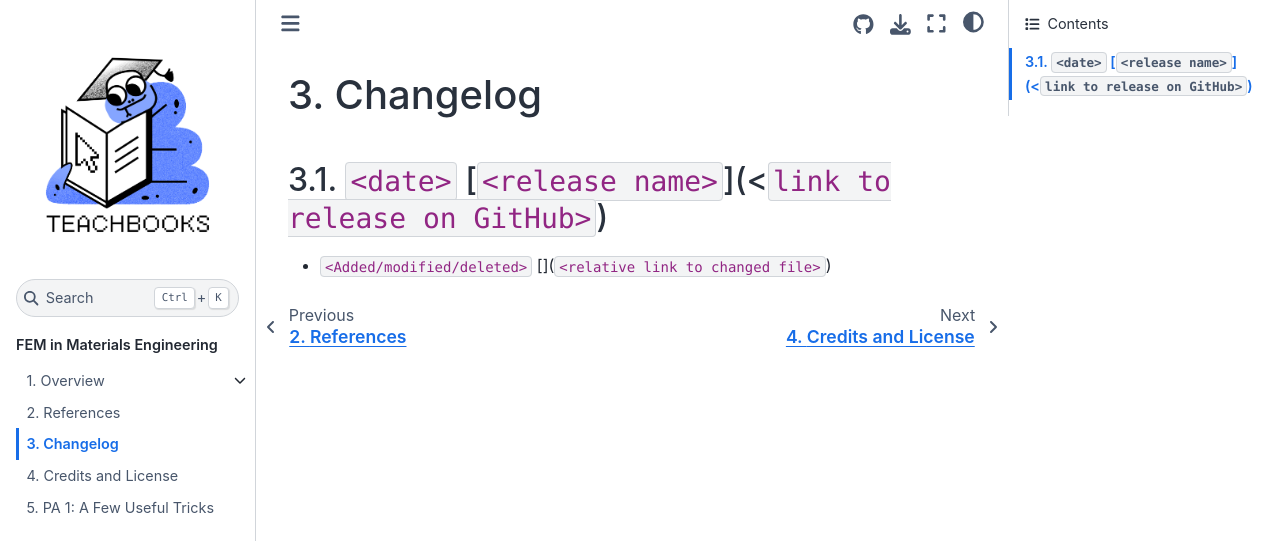
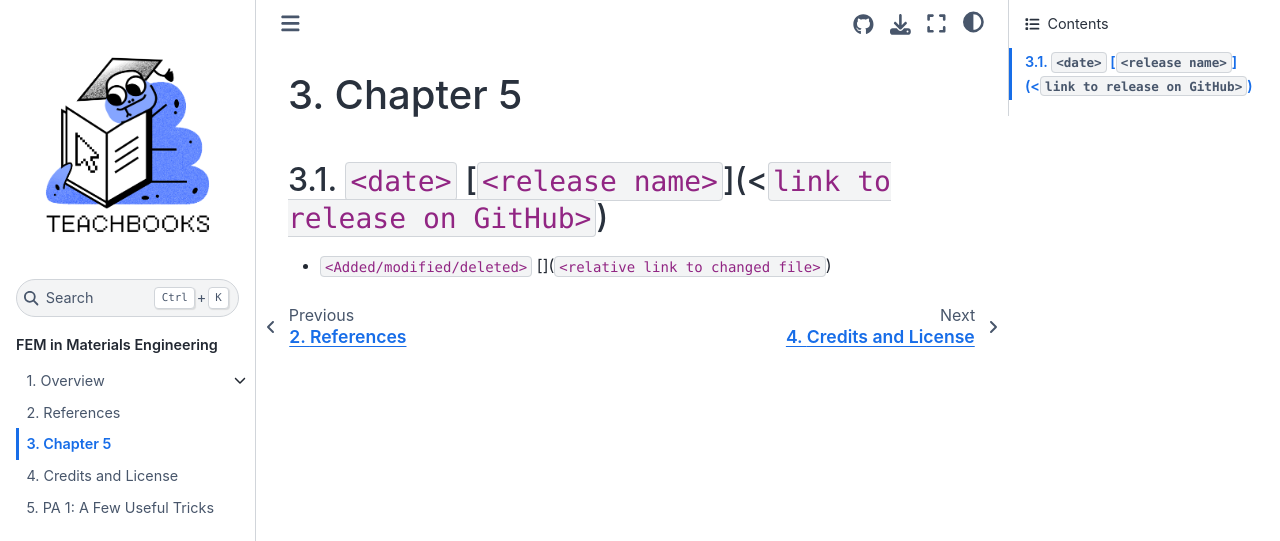
Before and after one commit to anandkanjarla/anand_book, a Jupyter Book: the page built from book/changelog.md, in a window 1280 px wide. Shown: the top 541 px of the page. Built offline with Jupyter Book 1.0.4 settings and Sphinx 7.4.7 and the Sphinx Book theme 1.1.4, drawn with Linux system fonts in a browser that asks for light colours; comment, search, counter and statistics services are not loaded.

Commit message:
chapter name

```diff
--- a/book/changelog.md
+++ b/book/changelog.md
@@ -1,4 +1,4 @@
-# Changelog
+# Chapter 5
 
 ## `<date>` [`<release name>`](<`link to release on GitHub>`)
 - `<Added/modified/deleted>` [](`<relative link to changed file>`)
```
